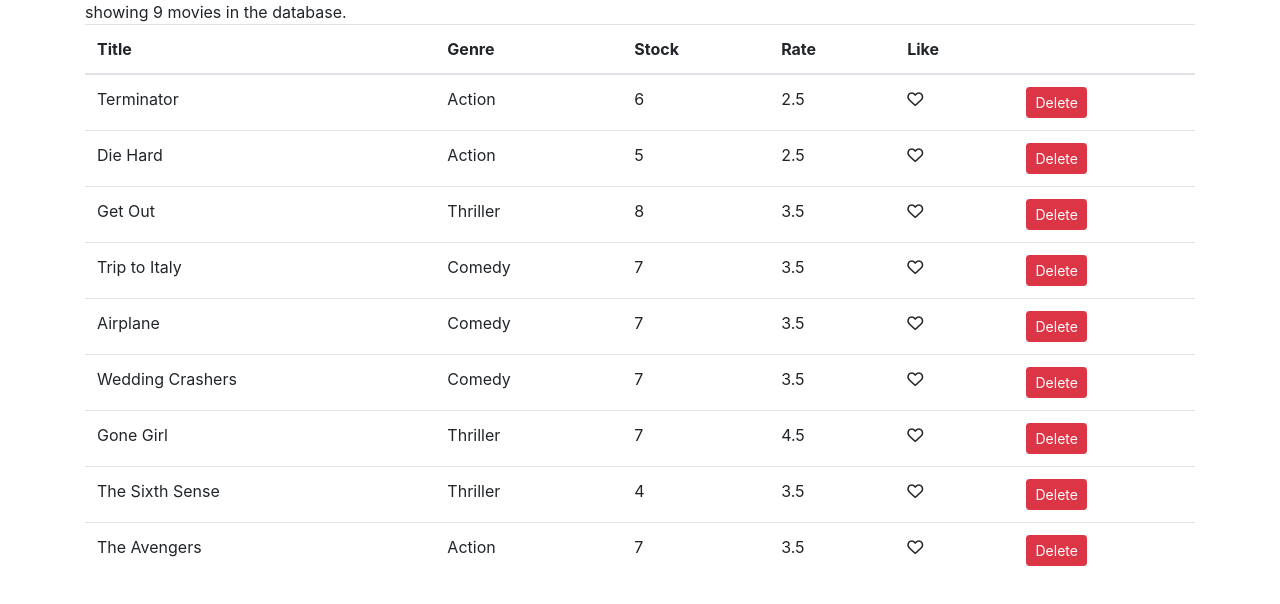
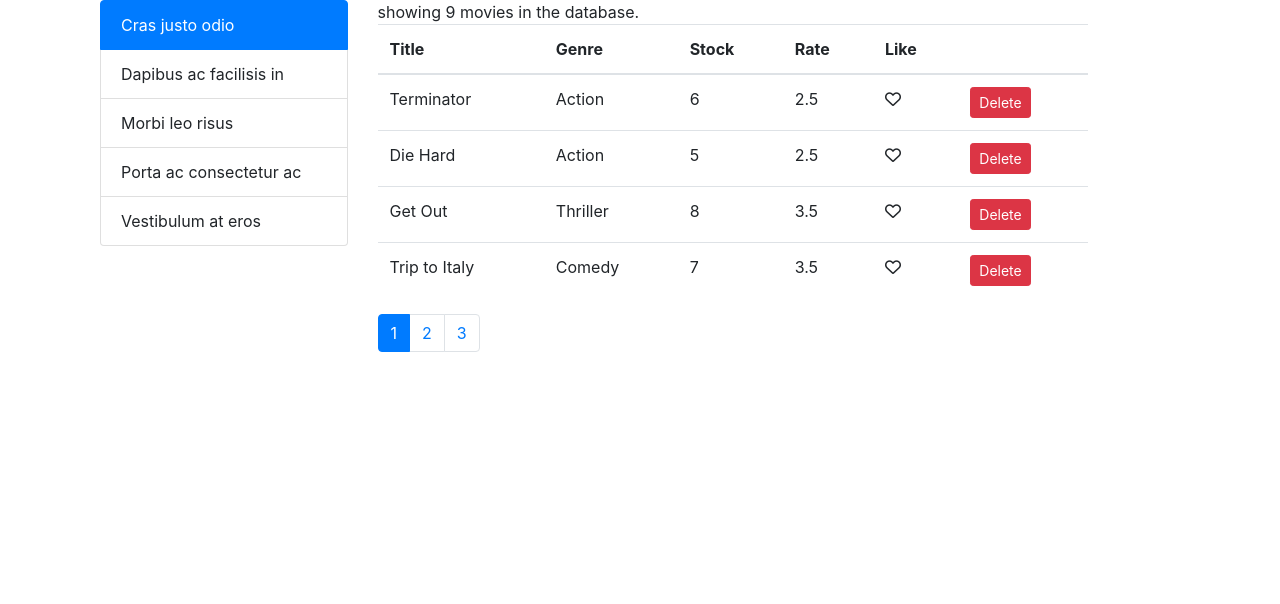
Before and after one commit to Daxsum/Vidly, a React (Create React App) app: page / in a window 1280 px wide. Shown: the top 604 px of the page. Built offline with nearby package versions, Linux system fonts and the light colour scheme.

Commit message:
good to go

```diff
--- a/package.json
+++ b/package.json
@@ -6,7 +6,11 @@
     "@testing-library/jest-dom": "^5.16.5",
     "@testing-library/react": "^13.3.0",
     "@testing-library/user-event": "^13.5.0",
+    "bootstrap": "^5.2.0",
+    "lodash": "^4.17.21",
+    "prop-types": "^15.8.1",
     "react": "^18.2.0",
+    "react-bootstrap": "^2.5.0",
     "react-dom": "^18.2.0",
     "react-scripts": "5.0.1",
     "web-vitals": "^2.1.4"
--- /dev/null
+++ b/src/components/comm/listGroup.jsx
@@ -0,0 +1,16 @@
+import React from 'react';
+const ListGroup = (props) => {
+    return (
+        <div >
+            <ul className="list-group">
+  <li className="list-group-item active">Cras justo odio</li>
+  <li className="list-group-item">Dapibus ac facilisis in</li>
+  <li className="list-group-item">Morbi leo risus</li>
+  <li className="list-group-item">Porta ac consectetur ac</li>
+  <li className="list-group-item">Vestibulum at eros</li>
+</ul>
+        </div>
+     );
+}
+
+export default ListGroup;
--- /dev/null
+++ b/src/components/comm/pagination.jsx
@@ -0,0 +1,27 @@
+import React, { Component } from 'react'
+import _ from 'lodash'
+import propTypes from 'prop-types'
+const Pagination = (props) => {
+  const {itemSize,pageSize,pageOnChange,currentPage}=props;
+  const pageCount=itemSize/pageSize;
+  const pages = _.range(1,pageCount+1);
+  if(pageCount <=1 )return null;
+    return (
+        <div>
+            <nav aria-label="Page navigation example">
+  <ul className="pagination">
+      {pages.map(page=> <li key={page} className= { page===currentPage ? "page-item active":"page-item" } ><a className="page-link" href="#" onClick={()=>pageOnChange(page)}>{page}</a></li>)}
+
+  </ul>
+</nav>
+        </div>
+     );
+}
+Pagination.propTypes={
+  itemSize:propTypes.number.isRequired,
+  pageSize:propTypes.number.isRequired,
+  currentPage:propTypes.number.isRequired,
+  pageOnChange:propTypes.func.isRequired
+};
+
+export default Pagination;
--- a/src/components/movies.jsx
+++ b/src/components/movies.jsx
@@ -1,8 +1,17 @@
 import React, { Component } from 'react'
 import {getMovies} from '../services/fakeMovieService'
 import Like from './comm/like'
+import Pagination from './comm/pagination'
+import { paginate } from '../utils/paginate'
+import ListGroup from './comm/listGroup'
+import { getGenres } from '../services/fakeGenreService'
 class Movies extends Component {
-    state = { movies:getMovies() }
+    state = { movies:[],pageSize:4 ,currentPage:1 ,genre:[] }
+
+componentDidMount(){
+    this.setState({movies:getMovies(),genre:getGenres()})
+}
+
     handleDelete=(movie)=>{
         const movies=this.state.movies.filter(m=>m._id!==movie._id);
        this.setState({movies})
@@ -14,12 +23,26 @@ class Movies extends Component {
        movies[index].Liked=!movies[index].Liked
        this.setState({movies})
     }
-
+    handleChange=page=>{
+        this.setState({currentPage:page})
+    }
+    handleGenreSelection=genre=>{
+        console.log(genre);
+    }
     render() {
+        const {pageSize,currentPage,movies:allMovies}=this.state;
 const {length:count}=this.state.movies;
 if(count===0)return("there is no movies to show on the database")
+const movies= paginate(allMovies,currentPage,pageSize)
 
         return (<React.Fragment>
+
+  <div className="container">
+    <div className="row">
+    <div className="col-3">
+<ListGroup items={this.state.genre} genreOnSelect={this.handleGenreSelection}/>
+</div>
+    <div className="col-8">
     <span>showing {count} movies in the database.</span>
 <table className='table'>
  <thead><tr>
@@ -31,7 +54,7 @@ if(count===0)return("there is no movies to show on the database")
      <th/>
   </tr></thead>
   <tbody>
-        {this.state.movies.map(movie=>(
+      {movies.map(movie=>(
           <tr key={movie._id}>
               <td>{movie.title}</td>
               <td>{movie.genre.name}</td>
@@ -47,6 +70,13 @@ if(count===0)return("there is no movies to show on the database")
 
   </tbody>
 </table>
+<Pagination itemSize={count}  pageSize= {pageSize} pageOnChange={this.handleChange} currentPage={currentPage}/>
+  </div>
+
+    </div>
+
+    </div>
+
 
 
         </React.Fragment>);
--- /dev/null
+++ b/src/utils/paginate.js
@@ -0,0 +1,5 @@
+import _ from 'lodash';
+export function paginate(items,pageNumber,pageSize){
+const StartIndex=(pageNumber-1)*pageSize;
+return _(items).slice(StartIndex).take(pageSize).value()
+}
```
Also changed, not shown: 1 other file (tests, documents, lock files or other folders). Lines whose indentation alone changed are shown as unchanged.
